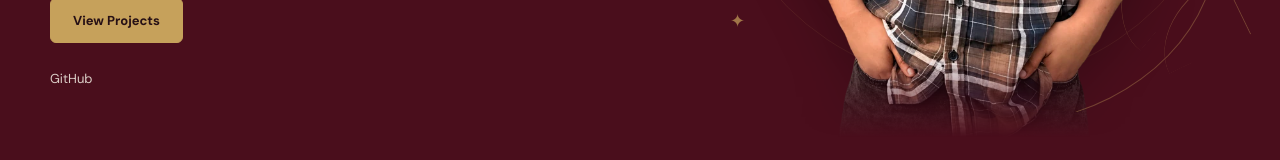
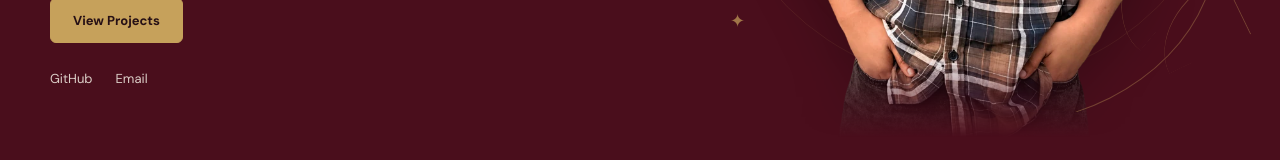
Before and after one commit to Sunny1112003/Prajna-Portfolio, a React (Vite) app: page / in a window 1280 px wide. Shown: the part 596-756 px from the top of the page. Built offline with nearby package versions, Linux system fonts and the light colour scheme.

Commit message:
Add professional contact details

```diff
--- a/src/content.ts
+++ b/src/content.ts
@@ -23,9 +23,9 @@ export const site = {
   about:
     'M.Tech graduate from NIT Calicut with a background in Electrical and Electronics Engineering and hands-on work across AI/ML, Generative AI, full-stack development, IoT, and research. My work combines software engineering with applied machine learning to turn technical ideas into usable systems.',
   photo: './assets/hero.webp',
-  email: '',
-  phone: '',
-  location: '',
+  email: 'prajnadeepankarnelapuri@gmail.com',
+  phone: '+91 9550167744',
+  location: 'Hyderabad, India',
   linkedin: '',
   github: 'https://github.com/Sunny1112003',
   resume: '',
```
